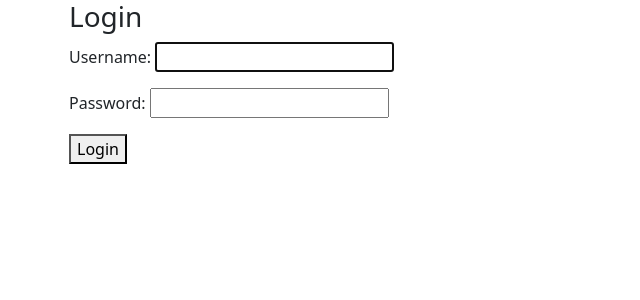
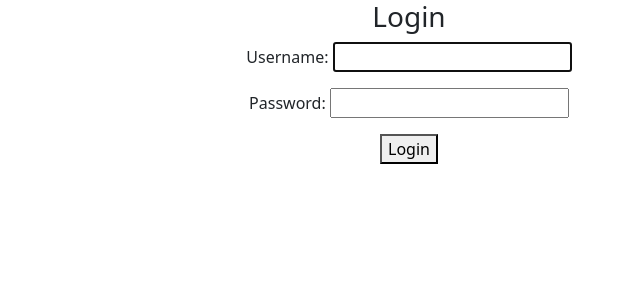
Before and after one commit to paulmunyao/Hood, a Django app: page /login/ in a window 1280 px wide. Shown: the top 300 px of the page, without its empty margins (231-871 px from the left). Run offline with Django 4.2, Linux system fonts and the light colour scheme; some web fonts are replaced.

Commit message:
Set header for login forms

```diff
--- a/thehood/static/css/style.css
+++ b/thehood/static/css/style.css
@@ -6,7 +6,6 @@
 }
 
 .log{
-
-  margin-left: 300px;
+  /* margin-left: 300px; */
 
 }
--- a/thehood/templates/registration/login.html
+++ b/thehood/templates/registration/login.html
@@ -1,8 +1,7 @@
 {%extends 'base.html'%}
 {%block content%}
-<div class="log">
-    <h3 >Login</h3>
-    <title>{% block title %}My amazing site{% endblock %}</title>
+<div class="text-center">
+    <h3>Login</h3>
     <form method="post">
         {% csrf_token %}
         {{ form.as_p }}
```
